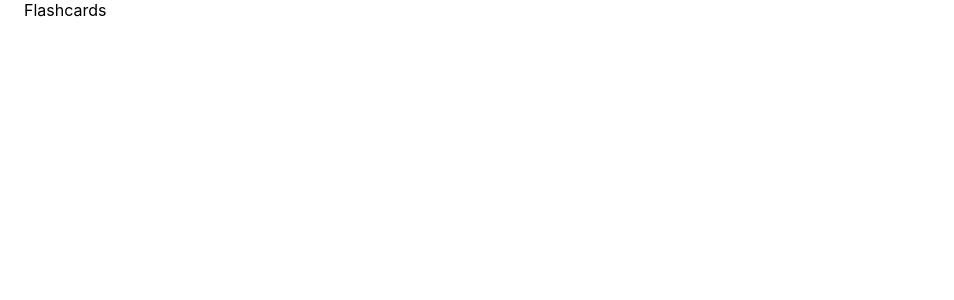
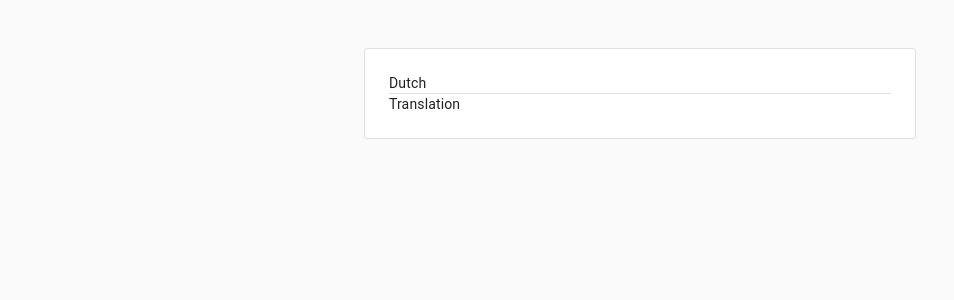
Before and after one commit to julianosk/flashcards-gsheet, a React (Create React App) app in the folder ui/: page / in a window 1280 px wide. Shown: the top 300 px of the page, without its empty margins (0-954 px from the left). Built offline with nearby package versions, Linux system fonts and the light colour scheme.

Commit message:
Added style to Flashcards.tsx

```diff
--- a/ui/src/components/main/home/Flashcards.tsx
+++ b/ui/src/components/main/home/Flashcards.tsx
@@ -1,11 +1,41 @@
-import { Container } from "@material-ui/core";
+import { Container, CssBaseline, Divider, Paper, makeStyles } from "@material-ui/core";
 import React from "react";
 
+const useStyles = makeStyles((theme) => ({
+  main: {
+    marginBottom: theme.spacing(4),
+  },
+  paper: {
+    marginTop: theme.spacing(3),
+    marginBottom: theme.spacing(3),
+    padding: theme.spacing(2),
+    [theme.breakpoints.up('md')]: {
+      marginTop: theme.spacing(6),
+      marginBottom: theme.spacing(6),
+      padding: theme.spacing(3),
+    },
+  },
+}));
 
 export function Flashcards() {
+  const classes = useStyles();
   return (
-    <Container>
-      Flashcards
-    </Container>
+    <React.Fragment>
+      <CssBaseline/>
+      <Container
+        component="main"
+        className={classes.main}
+        maxWidth="sm"
+      >
+        <Paper
+          className={classes.paper}
+          variant="outlined"
+        >
+          Dutch
+          <Divider/>
+          Translation
+        </Paper>
+      </Container>
+    </React.Fragment>
   );
 }
```
